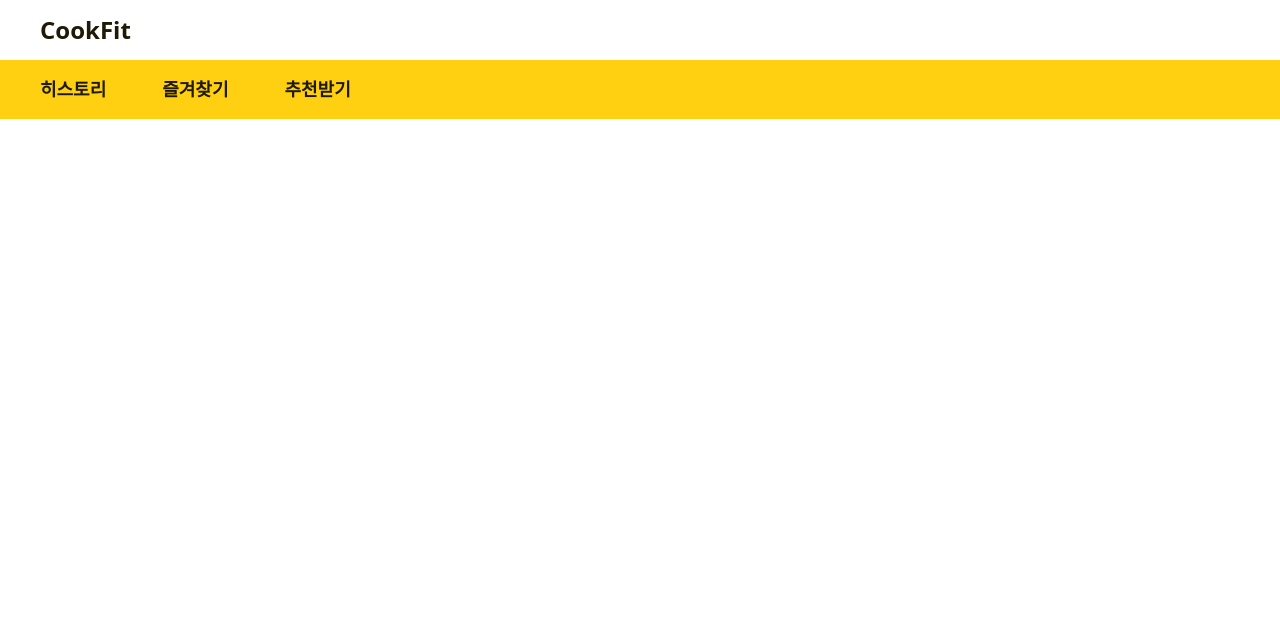
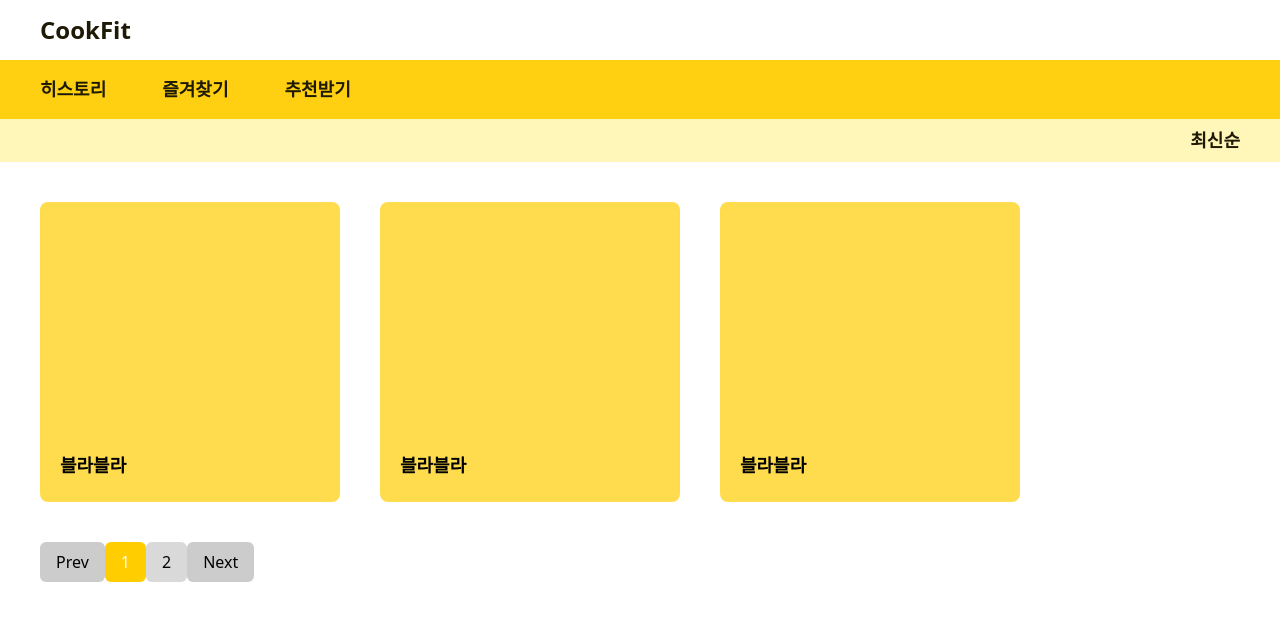
Before and after one commit to Ewha-Runnerton-team3/FE, a React (Vite) app: page /history in a window 1280 px wide. Shown: the top 620 px of the page. Built offline with nearby package versions, Linux system fonts and the light colour scheme.

Commit message:
🎨 design: 히스토리 페이지 디자인

```diff
--- a/src/pages/History/History.tsx
+++ b/src/pages/History/History.tsx
@@ -1,11 +1,93 @@
+import React, { useState, useEffect } from "react";
 import Header from "../../components/layout/Header"
 import MenuBar from "../../components/layout/MenuBar"
 
 const History = () => {
+    // 페이지 상태 관리
+    const itemsPerPage = 3; // 한 페이지에 보여줄 항목 수
+    const [currentItems, setCurrentItems] = useState<string[]>([]); // 현재 페이지에 표시할 아이템들
+    //const [totalItems, setTotalItems] = useState<string[]>([]);     // 전체 아이템들
+    const [totalItems, setTotalItems] = useState<string[]>(["블라블라", "블라블라", "블라블라", "블라블라"]);     // 전체 아이템들, 임시1, 임시2
+    const [currentPage, setCurrentPage] = useState(1);    // 아이템 페이지 상태 관리
+    const [totalPages, setTotalPages] = useState(1);      // 전체 페이지 상태 관리
+
+
+    // 페이지 변경에 따라 표시할 데이터와 총 페이지 수 계산
+    useEffect(() => {
+      // 전체 페이지 수 계산
+      setTotalPages(Math.ceil(totalItems.length / itemsPerPage));
+
+      // 현재 페이지에 보여줄 아이템들 설정
+      const startIndex = (currentPage - 1) * itemsPerPage;
+      setCurrentItems(totalItems.slice(startIndex, startIndex + itemsPerPage));
+    }, [currentPage, totalItems]); // currentPage 또는 totalItems가 변경될 때마다 실행
+
+
+    // 페이지 변경 함수
+    const movePage = (page: number) => {
+      if (page > 0 && page <= totalPages) {
+        setCurrentPage(page);
+      }
+    };
+
+
     return (
         <div>
           <Header/>
           <MenuBar/>
+
+          {/** 데이터 배치 순서 */}
+          <div className="flex justify-end bg-lemon-10 text-goldbrown-90 font-semibold text-lg px-[40px] py-2">
+            최신순
+          </div>
+
+          {/** 현재 페이지에 해당하는 데이터 */}
+          <div className="p-10 flex space-x-10">
+            {currentItems.map((item, index) => (
+              <div key={index} className="w-[300px] h-[300px] rounded-lg bg-yellow-30">
+                <div className="h-[230px]"></div>
+                <p className="flex font-semibold text-lg p-5">
+                  {item}
+                </p>
+              </div>
+            ))}
+          </div>
+
+          {/** 페이지네이션 */}
+          <div className="px-10">
+            <button
+              className="px-4 py-2 bg-grayscale-30 rounded-md"
+              onClick={() => movePage(currentPage - 1)}
+              disabled={currentPage === 1}
+            >
+              Prev
+            </button>
+
+
+            {/** 번호 */}
+            {[...Array(totalPages)].map((_, index) => (
+              <button
+                key={index}
+                className={`px-4 py-2 rounded-md ${
+                  currentPage === index + 1
+                    ? "bg-yellow-70 text-white"
+                    : "bg-grayscale-20"
+                }`}
+                onClick={() => movePage(index + 1)}
+              >
+                {index + 1}
+              </button>
+            ))}
+
+
+            <button
+              className="px-4 py-2 bg-grayscale-30 rounded-md"
+              onClick={() => movePage(currentPage + 1)}
+              disabled={currentPage === totalPages}
+            >
+              Next
+            </button>
+          </div>
         </div>
     );
 }
```
